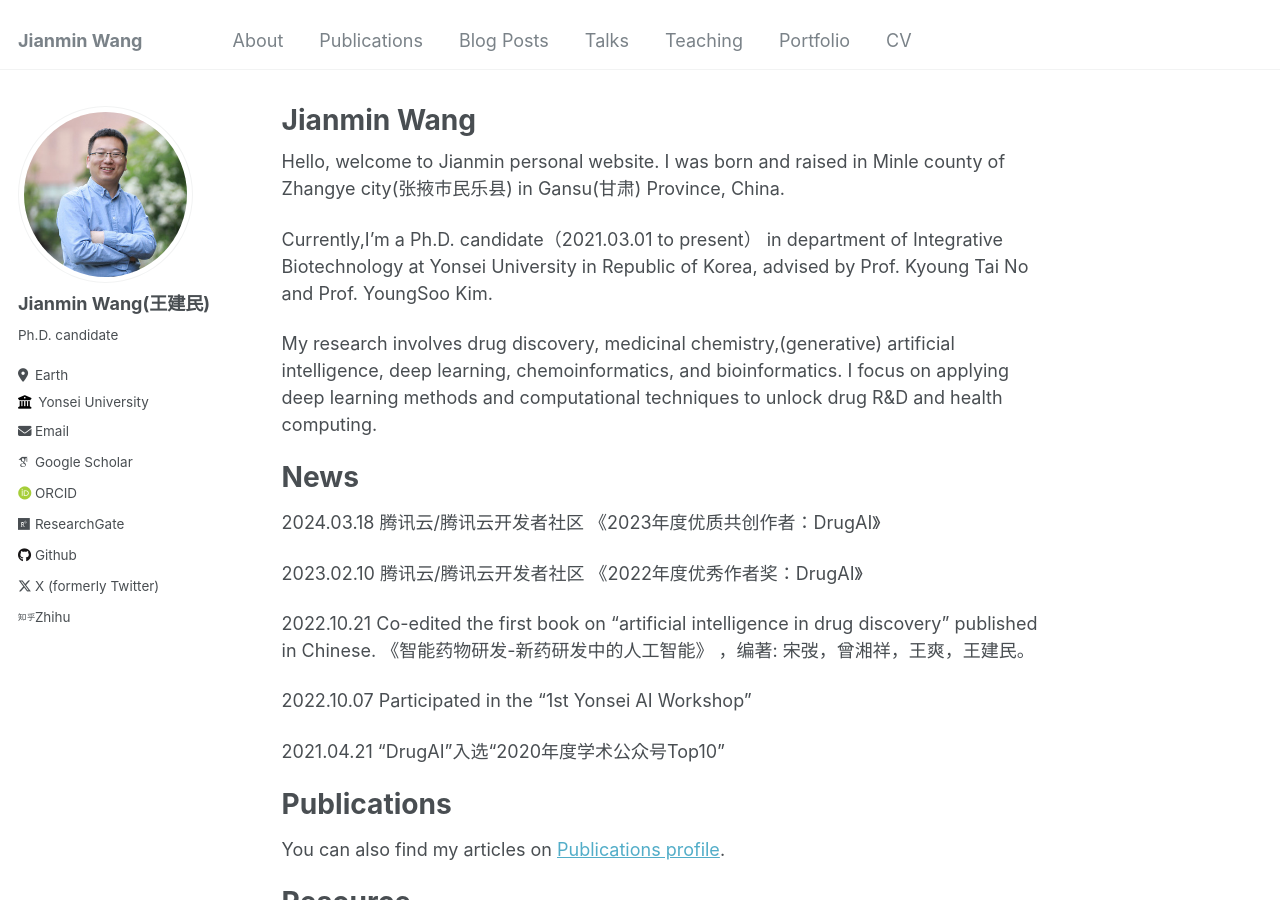
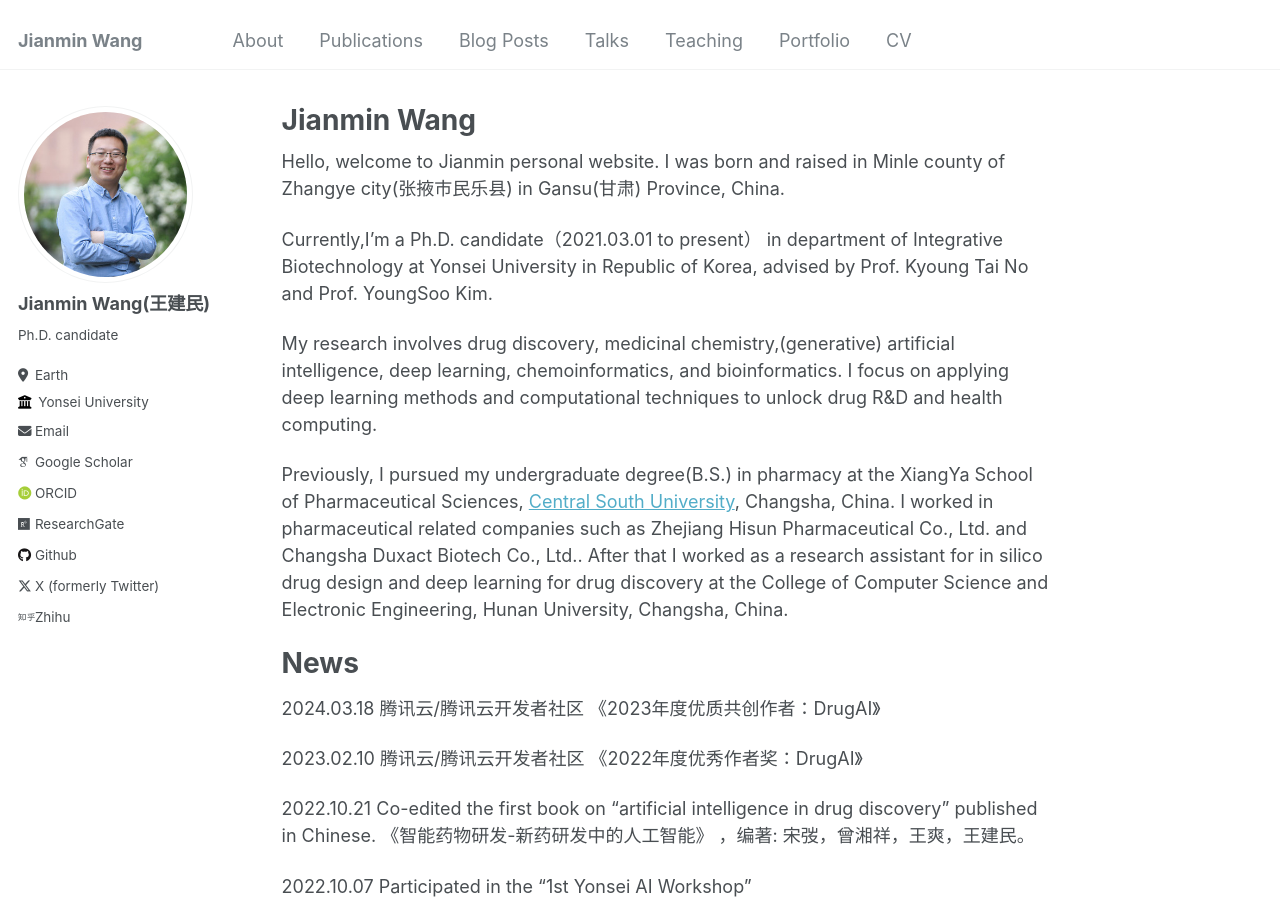
Before and after one commit to Jianmin2drugai/Jianmin2drugai.github.io, a Jekyll site: the page built from _pages/about.md, in a window 1280 px wide and 900 px high. Built offline with Jekyll 4.4.1, drawn with Linux system fonts in a browser that asks for light colours; some web fonts are replaced.

Commit message:
Update about.md

```diff
--- a/_pages/about.md
+++ b/_pages/about.md
@@ -11,6 +11,8 @@ Hello, welcome to Jianmin personal website. I was born and raised in Minle count
 Currently,I'm a Ph.D. candidate（2021.03.01 to present） in department of Integrative Biotechnology at Yonsei University in Republic of Korea, advised by Prof. Kyoung Tai No and Prof. YoungSoo Kim.
 
 My research involves drug discovery, medicinal chemistry,(generative) artificial intelligence, deep learning, chemoinformatics, and bioinformatics. I focus on applying deep learning methods and computational techniques to unlock drug R&D and health computing.
+
+Previously, I pursued my undergraduate degree(B.S.) in pharmacy at the XiangYa School of Pharmaceutical Sciences, <a href="https://www.csu.edu.cn/">Central South University</a>, Changsha, China. I worked in pharmaceutical related companies such as Zhejiang Hisun Pharmaceutical Co., Ltd. and Changsha Duxact Biotech Co., Ltd.. After that I worked as a research assistant for in silico drug design and deep learning for drug discovery at the College of Computer Science and Electronic Engineering, Hunan University, Changsha, China.
 
 News
 ======
```
